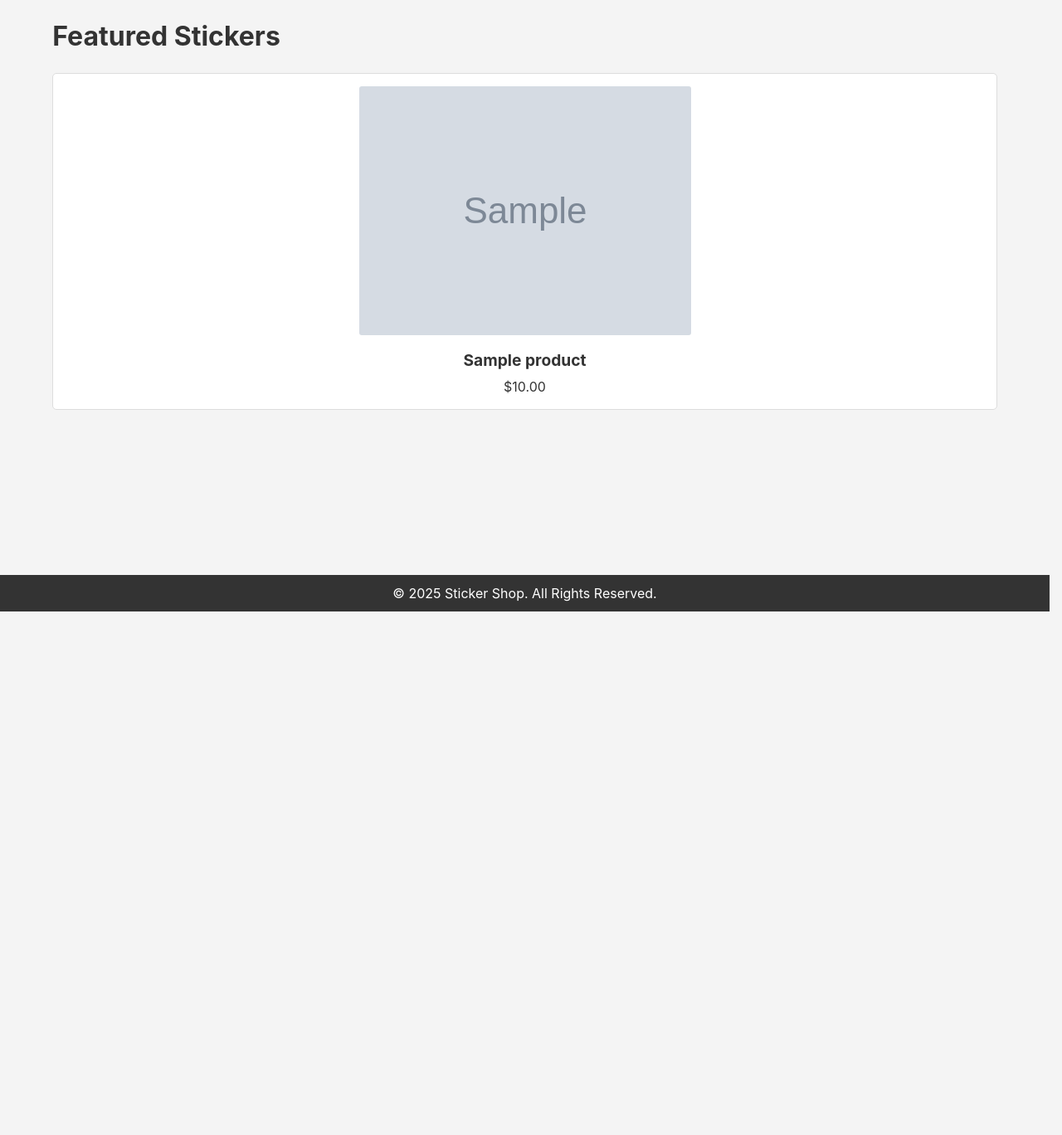
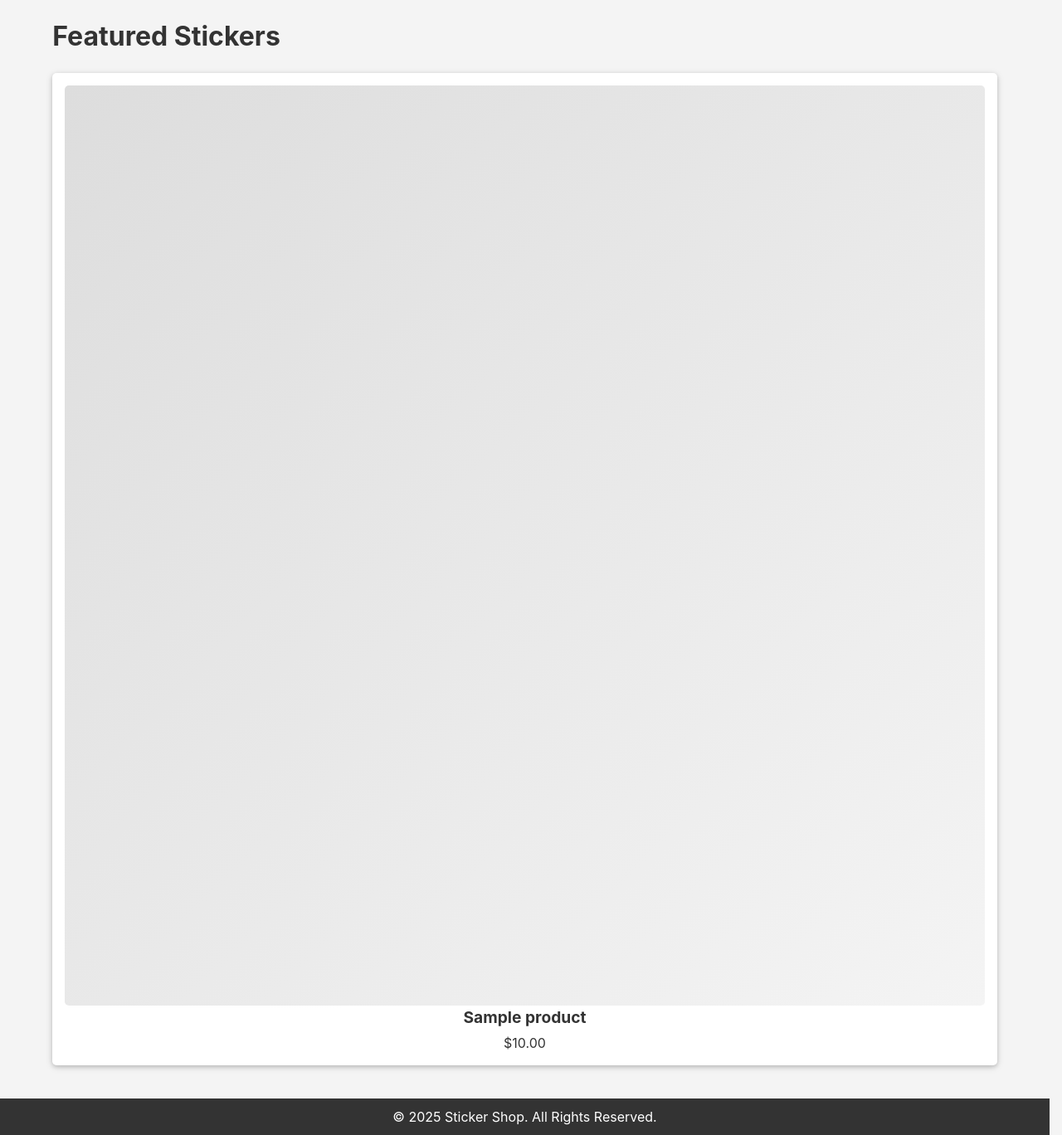
Before and after one commit to Lhakpa-Sonam-Sherpa/stickza, a PHP site: template src/pages/home.php in a window 1280 px wide. Shown: the part 63-1431 px from the top of the page at 83% size. Before the commit the page ends 800 px from the top, so only its background shows below. Run offline with PHP 8.4, Linux system fonts and the light colour scheme; the template is opened without the code that fills it: most values are stand-ins (such as "Sample title", 1, 10 or a date in 2020); grey boxes marked "Sample" are stand-in pictures; a stand-in replaces the project's code that opens the database connection; some libraries are stand-ins or nearby versions.

Commit message:
style: made style changes to the home & products page's product cart visuals

```diff
--- a/public/css/style.css
+++ b/public/css/style.css
@@ -113,26 +113,28 @@
     display: grid;
     grid-template-columns: repeat(auto-fit, minmax(250px, 1fr));
     gap: 20px;
-    margin-top: 20px;
+    margin: 20px 0 40px 0;
 }
 
 .product-card {
     background: #fff;
     padding: 15px;
-    border: 1px solid var(--medium-gray);
+    /* border: 1px solid var(--medium-gray); */
     border-radius: var(--border-radius);
+    box-shadow: 0 2px 5px 0 rgba(0,0,0,0.16),0 2px 10px 0 rgba(0,0,0,0.12);
     text-align: center;
     transition: border .2s,box-shadow 0.3s;
 }
 
 .product-card:hover {
-    border: 1px solid var(--product-onhover-color);
-    box-shadow: 0 0 8px var(--medium-gray);
+    box-shadow: 0 8px 17px 0 rgba(0,0,0,0.2),0 6px 20px 0 rgba(0,0,0,0.19);
 }
 
 .product-card img {
     max-width: 100%;
     height: auto;
+    aspect-ratio: 1 / 1;
+    object-fit: cover;
     border-radius: 3px;
     margin-bottom: 10px;
 }
@@ -249,46 +251,50 @@
 
 /* Product Detail Page */
 .product-detail {
-    display: flex;
-    gap: 40px;
+    width: 60%;
+    display: grid;
+    grid-template-columns: repeat(auto-fit, minmax(200px, 1fr));
+    gap: 20px;
     margin-top: 30px;
+    background: #fff;
+    padding: 20px;
+    border-radius: var(--border-radius);
+    align-items: start;
 }
 
-.product-image {
-    flex: 1;
-}
-
-.product-image img {
+.product-image{
     width: 100%;
-    height: auto;
-    border: 1px solid #ddd;
-    border-radius: 5px;
-}
-
-.product-info {
-    flex: 2;
+    aspect-ratio: 1/1;
+    border-radius: var(--border-radius);
+    background-size: cover;
+    background-position: center;
+    background-repeat: no-repeat;
+    background: linear-gradient(-45deg, var(--light-gray),var(--medium-gray));
 }
 
 .product-info .price {
     font-size: 2em;
-    color: #5cb85c;
+    color: var(--primary-color);
     margin: 10px 0;
 }
 
+.product-info .description{
+    margin-bottom: 1rem;
+}
 .product-info .stock {
     font-weight: bold;
-    margin-bottom: 20px;
+    margin-bottom: 10px;
 }
 
 .product-info form {
     display: flex;
-    align-items: center;
+    flex-direction: column;
+    align-items: flex-start;
     gap: 10px;
     margin-top: 20px;
 }
 
 .product-info form button {
-    width: auto;
     margin: 0;
     padding: 10px 20px;
 }
--- a/src/pages/home.php
+++ b/src/pages/home.php
@@ -29,8 +29,7 @@
             <div class="product-card">
                 <a href="/website/public/product.php?id=<?php echo $prod['id']; ?>">
                     <!-- Assuming product images are in public/assets/images/products/ -->
-                    <img src="/assets/images/products/<?php echo htmlspecialchars($prod['image_url'] ?? 'placeholder.png'); ?>"
-                         alt="<?php echo htmlspecialchars($prod['name']); ?>">
+                    <div class="product-image"  style="background-image: url(<?php echo SITE_URL;?>. '/assets/images/products/' . <?php echo htmlspecialchars($product['image_url'] ?? 'placeholder.png'); ?>);" role="img" aria-label="<?php echo htmlspecialchars($product['name']); ?>"></div>
                     <h3><?php echo htmlspecialchars($prod['name']); ?></h3>
                     <p>$<?php echo number_format($prod['price'], 2); ?></p>
                 </a>
```
Also changed, not shown: public/product.php (+13 -16 lines).
